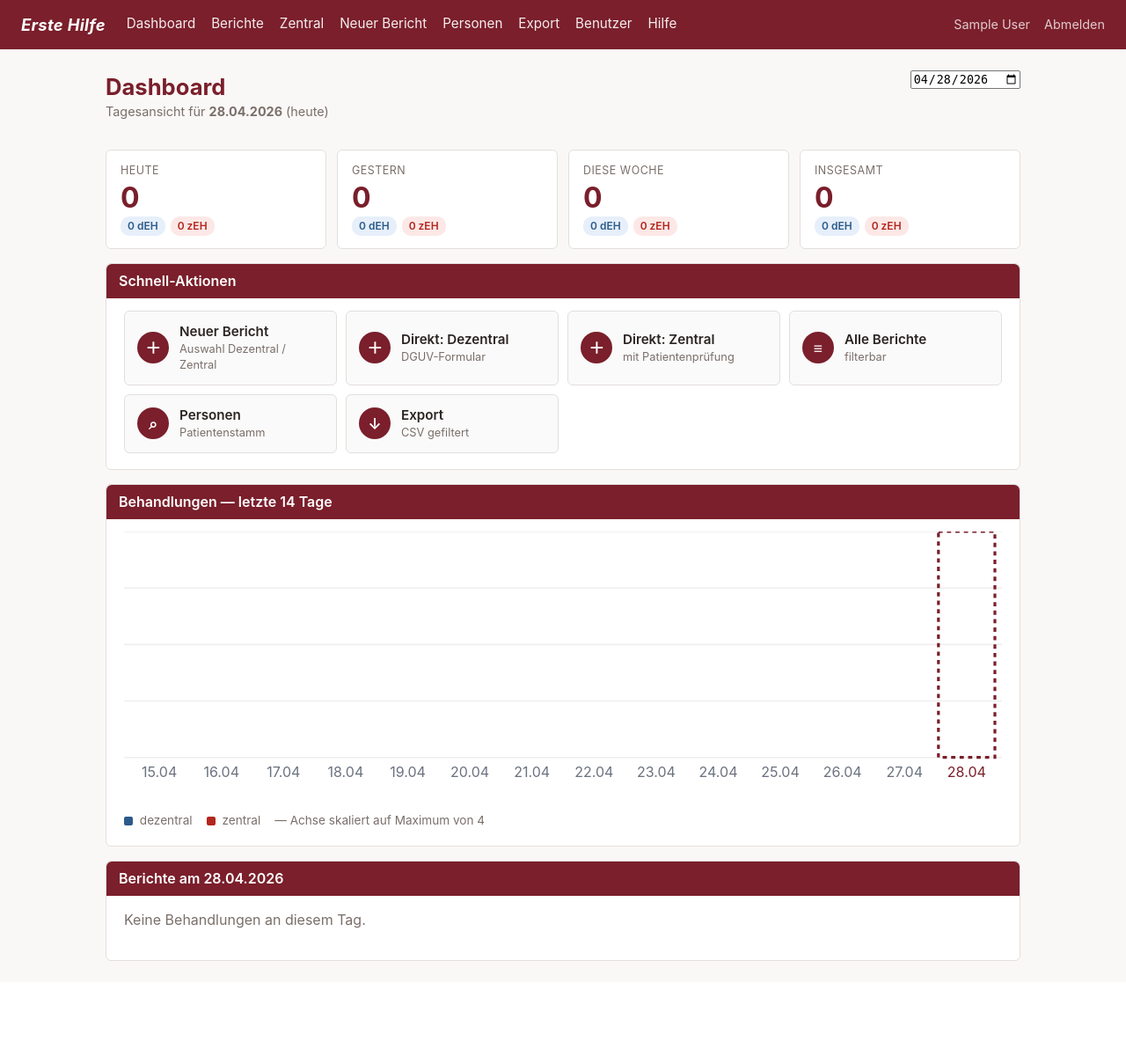
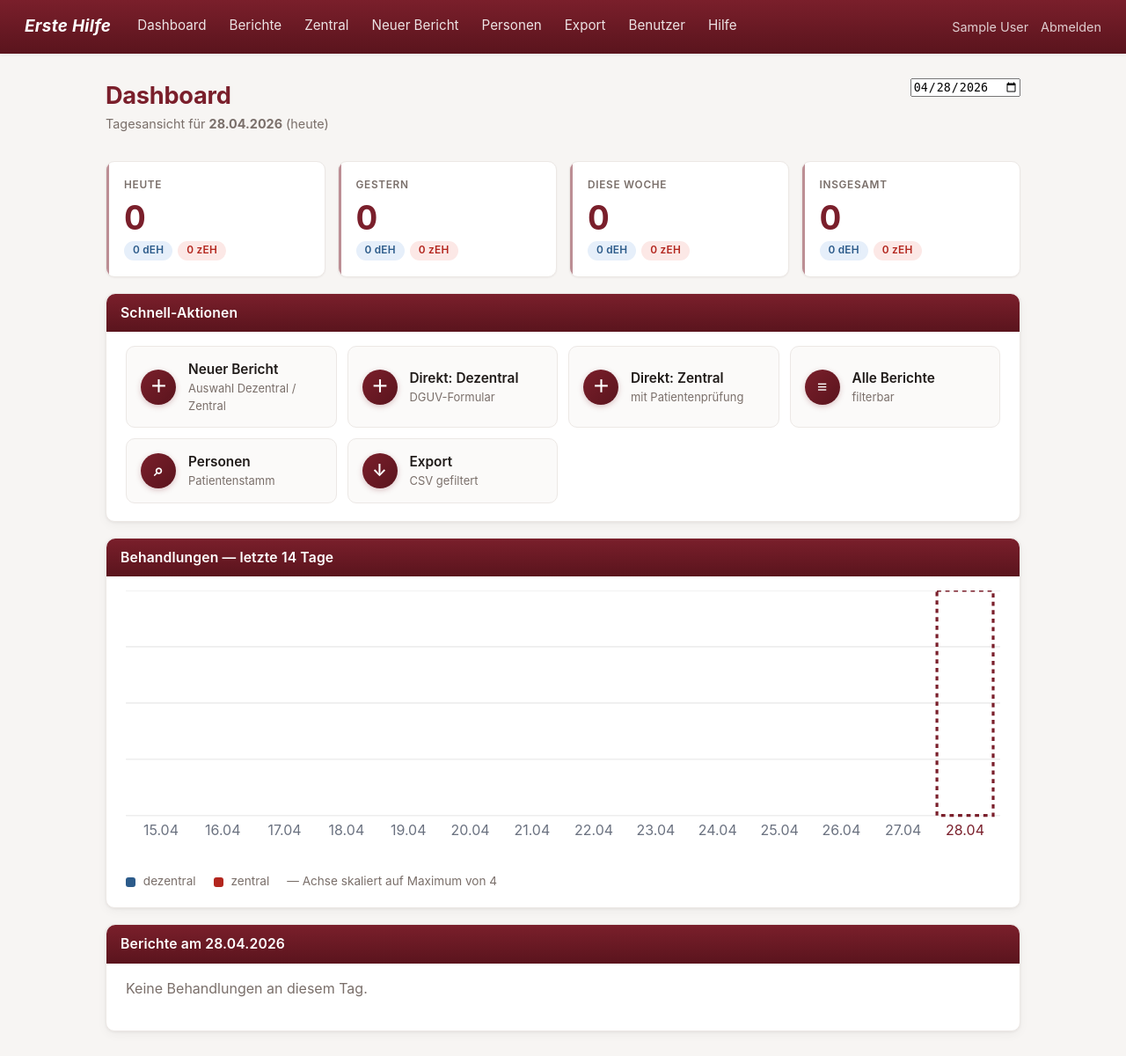
Before and after one commit to DauntlessGiantfromHugeSea/Dokumentation-dEH, a Flask app: page /dashboard in a window 1280 px wide. Shown: the whole page at 88% size. Before the commit the page ends 1092 px from the top, so only its background shows below. Run offline with Flask 3, Linux system fonts and the light colour scheme; the visitor is signed in with stand-in values (Sample User, id 1); data that the repository does not hold is empty.

Commit message:
UI-Polish: runder, weicher, klarere Hierarchie
Visuelles Update — kein strukturelles Refactoring, nur CSS:

  - CSS-Tokens: --radius (10px), --radius-sm (6px), --radius-lg (14px),
    --radius-pill (999px); --shadow-sm/--shadow/--shadow-lg
  - Cards: 6 → 10px radius, dezenter Schatten statt nackter Border
  - Buttons: 4 → 8px radius, sanftes Box-Shadow, Hover/Focus-States,
    Press-Animation (translateY)
  - Inputs: 4 → 8px radius, kräftigerer Border, Focus-Ring im
    Akzent-Ton
  - Tabellen: weichere Hover-Tönung, klareres Header-Styling
  - Badges: Pill-Form (full radius), kompaktes Padding
  - Topbar: leichter Verlauf von accent → accent-dark, smoothere
    Hover-Transitions
  - Quick-Links auf dem Dashboard: hellere Rest-Fläche, Hover hebt
    sanft an, Icons mit kleinem Schatten
  - Stat-Karten: größere Zahlen (2.4rem, tabular-nums), Akzent-
    Streifen links, Hover-Lift
  - Chooser-Karten: Pseudo-Element-Streifen statt Border-Tweak,
    stärkerer Hover-Lift und Schatten
  - Empty-State als gestrichelte Box statt nur Text
  - Toolbar mit Schatten und runden Ecken
  - Body-Linehöhe auf 1.5 + Antialiasing für bessere Lesbarkeit
EOF
)

```diff
--- a/static/style.css
+++ b/static/style.css
@@ -2,14 +2,23 @@
   --accent: #7a1f2b;
   --accent-dark: #5a141d;
   --accent-light: #f6e8ea;
-  --bg: #faf8f7;
+  --accent-soft: #fbf3f4;
+  --bg: #f7f5f3;
   --surface: #ffffff;
-  --border: #e3dfdc;
-  --text: #2a2422;
+  --border: #ece8e5;
+  --border-strong: #d9d3cf;
+  --text: #1f1a18;
   --muted: #7a6f6a;
   --success: #1f6b3a;
   --error: #b3261e;
   --info: #2c5b8a;
+  --shadow-sm: 0 1px 2px rgba(34, 22, 22, 0.05);
+  --shadow: 0 1px 3px rgba(34, 22, 22, 0.06), 0 4px 12px rgba(34, 22, 22, 0.04);
+  --shadow-lg: 0 4px 12px rgba(34, 22, 22, 0.08), 0 12px 28px rgba(34, 22, 22, 0.06);
+  --radius-sm: 6px;
+  --radius: 10px;
+  --radius-lg: 14px;
+  --radius-pill: 999px;
 }
 
 * { box-sizing: border-box; }
@@ -21,60 +30,77 @@ html, body {
                Helvetica, Arial, sans-serif;
   background: var(--bg);
   color: var(--text);
-  line-height: 1.45;
+  line-height: 1.5;
+  -webkit-font-smoothing: antialiased;
+  text-rendering: optimizeLegibility;
 }
 
-a { color: var(--accent); text-decoration: none; }
-a:hover { text-decoration: underline; }
+a { color: var(--accent); text-decoration: none; transition: color 0.12s; }
+a:hover { text-decoration: underline; color: var(--accent-dark); }
 
 header.topbar {
-  background: var(--accent);
+  background: linear-gradient(180deg, var(--accent) 0%, var(--accent-dark) 100%);
   color: #fff;
-  padding: 12px 24px;
+  padding: 12px 28px;
   display: flex;
   align-items: center;
-  gap: 24px;
-  box-shadow: 0 1px 3px rgba(0,0,0,0.08);
+  gap: 28px;
+  box-shadow: 0 1px 4px rgba(0, 0, 0, 0.08);
 }
 header.topbar .brand {
   font-weight: 700;
-  font-size: 1.15rem;
+  font-size: 1.18rem;
   letter-spacing: 0.3px;
   font-style: italic;
 }
-header.topbar nav { display: flex; gap: 18px; flex: 1; }
+header.topbar nav { display: flex; gap: 22px; flex: 1; }
 header.topbar nav a {
-  color: rgba(255,255,255,0.92);
+  color: rgba(255, 255, 255, 0.88);
   font-size: 0.95rem;
-  padding: 4px 0;
+  padding: 6px 2px;
   border-bottom: 2px solid transparent;
+  transition: color 0.15s, border-color 0.15s;
 }
 header.topbar nav a:hover {
   color: #fff;
   text-decoration: none;
-  border-bottom-color: rgba(255,255,255,0.5);
+  border-bottom-color: rgba(255, 255, 255, 0.55);
 }
 header.topbar .user {
   font-size: 0.9rem;
-  opacity: 0.9;
+  opacity: 0.92;
+  display: flex;
+  align-items: center;
+  gap: 14px;
 }
-header.topbar .user a { color: rgba(255,255,255,0.85); margin-left: 12px; }
+header.topbar .user a {
+  color: rgba(255, 255, 255, 0.85);
+  transition: color 0.15s;
+}
+header.topbar .user a:hover { color: #fff; text-decoration: none; }
 
-main { max-width: 1080px; margin: 24px auto; padding: 0 20px; }
+main { max-width: 1080px; margin: 28px auto; padding: 0 20px; }
 
-h1 { font-size: 1.6rem; margin: 0 0 6px; color: var(--accent); }
-h2 { font-size: 1.2rem; margin: 24px 0 12px; }
-h3 { font-size: 1rem; margin: 16px 0 8px; }
+h1 {
+  font-size: 1.7rem;
+  margin: 0 0 6px;
+  color: var(--accent);
+  letter-spacing: -0.01em;
+  font-weight: 700;
+}
+h2 { font-size: 1.2rem; margin: 24px 0 12px; font-weight: 600; }
+h3 { font-size: 1rem; margin: 16px 0 8px; font-weight: 600; }
 
 .subtitle { color: var(--muted); margin: 0 0 20px; font-size: 0.95rem; }
 
-.flash-list { margin: 0 0 16px; padding: 0; list-style: none; }
+.flash-list { margin: 0 0 18px; padding: 0; list-style: none; }
 .flash {
-  padding: 10px 14px;
-  border-radius: 4px;
+  padding: 11px 16px;
+  border-radius: var(--radius-sm);
   margin-bottom: 8px;
   font-size: 0.95rem;
   border-left: 4px solid;
+  box-shadow: var(--shadow-sm);
 }
 .flash.success { background: #e8f4ec; border-color: var(--success); }
 .flash.error   { background: #fce8e6; border-color: var(--error); }
@@ -83,19 +109,21 @@ h3 { font-size: 1rem; margin: 16px 0 8px; }
 .card {
   background: var(--surface);
   border: 1px solid var(--border);
-  border-radius: 6px;
-  padding: 18px 20px;
-  margin-bottom: 16px;
+  border-radius: var(--radius);
+  padding: 20px 22px;
+  margin-bottom: 18px;
+  box-shadow: var(--shadow);
 }
 
 .card-header {
-  background: var(--accent);
+  background: linear-gradient(180deg, var(--accent) 0%, var(--accent-dark) 100%);
   color: #fff;
-  padding: 8px 14px;
-  margin: -18px -20px 14px -20px;
-  border-radius: 6px 6px 0 0;
+  padding: 10px 16px;
+  margin: -20px -22px 16px -22px;
+  border-radius: var(--radius) var(--radius) 0 0;
   font-weight: 600;
-  font-size: 1rem;
+  font-size: 0.98rem;
+  letter-spacing: 0.01em;
 }
 
 table.data {
@@ -217,57 +285,47 @@ label.field .req { color: var(--accent); }
   margin-bottom: 12px;
 }
 .protocol-meta .kv {
-  background: #fafafa;
-  padding: 8px 10px;
-  border-radius: 4px;
+  background: #fbfaf9;
+  padding: 10px 12px;
+  border-radius: var(--radius-sm);
+  border: 1px solid var(--border);
 }
 .protocol-meta .kv .label {
-  font-size: 0.75rem;
+  font-size: 0.72rem;
   text-transform: uppercase;
   color: var(--muted);
-  letter-spacing: 0.4px;
+  letter-spacing: 0.5px;
+  font-weight: 600;
 }
 .protocol-meta .kv .value {
   font-size: 0.95rem;
   white-space: pre-wrap;
-  margin-top: 2px;
+  margin-top: 3px;
 }
 
 .login-wrap {
-  max-width: 380px;
+  max-width: 400px;
   margin: 80px auto;
 }
 .login-wrap h1 { text-align: center; margin-bottom: 18px; }
 
 .badge {
-  display: inline-block;
-  font-size: 0.75rem;
-  padding: 2px 8px;
-  border-radius: 10px;
+  display: inline-flex;
+  align-items: center;
+  font-size: 0.74rem;
+  padding: 3px 10px;
+  border-radius: var(--radius-pill);
   background: var(--accent-light);
   color: var(--accent-dark);
   font-weight: 600;
+  letter-spacing: 0.02em;
+  line-height: 1.3;
 }
-.badge.admin {
-  background: #fff3cd;
-  color: #7a5d00;
-}
-.badge.type-d {
-  background: #e6effa;
-  color: #2c5b8a;
-}
-.badge.type-z {
-  background: #fce8e6;
-  color: #b3261e;
-}
-.badge.totp-on {
-  background: #e8f4ec;
-  color: #1f6b3a;
-}
-.badge.totp-off {
-  background: #eee;
-  color: #6b7280;
-}
+.badge.admin { background: #fff3cd; color: #7a5d00; }
+.badge.type-d { background: #e6effa; color: #2c5b8a; }
+.badge.type-z { background: #fce8e6; color: #b3261e; }
+.badge.totp-on { background: #e8f4ec; color: #1f6b3a; }
+.badge.totp-off { background: #eee; color: #6b7280; }
 
 table.data.measurements th, table.data.measurements td {
   padding: 6px 8px;
@@ -292,66 +350,86 @@ table.data.measurements th:first-child { text-align: left; }
 .dash-stats {
   display: grid;
   grid-template-columns: repeat(auto-fit, minmax(180px, 1fr));
-  gap: 12px;
-  margin-bottom: 16px;
+  gap: 14px;
+  margin-bottom: 18px;
 }
 .dash-stat {
   background: var(--surface);
   border: 1px solid var(--border);
-  border-radius: 6px;
-  padding: 14px 16px;
+  border-radius: var(--radius);
+  padding: 18px 20px;
+  box-shadow: var(--shadow-sm);
+  transition: box-shadow 0.18s, transform 0.18s;
+  position: relative;
+  overflow: hidden;
 }
+.dash-stat::before {
+  content: "";
+  position: absolute;
+  left: 0; top: 0; bottom: 0;
+  width: 3px;
+  background: var(--accent);
+  opacity: 0.5;
+}
+.dash-stat:hover { box-shadow: var(--shadow); transform: translateY(-1px); }
 .dash-stat-label {
-  font-size: 0.78rem;
+  font-size: 0.74rem;
   text-transform: uppercase;
-  letter-spacing: 0.5px;
+  letter-spacing: 0.7px;
   color: var(--muted);
+  font-weight: 600;
 }
 .dash-stat-value {
-  font-size: 2rem;
+  font-size: 2.4rem;
   font-weight: 700;
   color: var(--accent);
-  line-height: 1.1;
-  margin: 4px 0;
+  line-height: 1;
+  margin: 8px 0;
+  letter-spacing: -0.02em;
+  font-variant-numeric: tabular-nums;
 }
 .dash-stat-split { display: flex; gap: 6px; flex-wrap: wrap; }
 
 .quick-links {
   display: grid;
-  grid-template-columns: repeat(auto-fit, minmax(200px, 1fr));
-  gap: 10px;
+  grid-template-columns: repeat(auto-fit, minmax(220px, 1fr));
+  gap: 12px;
 }
 .quick-link {
   display: flex;
   align-items: center;
-  gap: 12px;
-  padding: 12px 14px;
-  background: #fafafa;
+  gap: 14px;
+  padding: 14px 16px;
+  background: #fbfaf9;
   border: 1px solid var(--border);
-  border-radius: 6px;
+  border-radius: var(--radius);
   text-decoration: none;
   color: var(--text);
-  transition: border-color 0.15s, background 0.15s;
+  transition: border-color 0.18s, background 0.18s, transform 0.06s, box-shadow 0.18s;
 }
 .quick-link:hover {
   border-color: var(--accent);
-  background: var(--accent-light);
+  background: #fff;
   text-decoration: none;
+  box-shadow: var(--shadow);
+  transform: translateY(-1px);
 }
+.quick-link:active { transform: translateY(0); }
 .quick-icon {
-  flex: 0 0 36px;
-  height: 36px;
+  flex: 0 0 40px;
+  height: 40px;
   display: flex;
   align-items: center;
   justify-content: center;
-  background: var(--accent);
+  background: linear-gradient(135deg, var(--accent), var(--accent-dark));
   color: #fff;
   border-radius: 50%;
-  font-size: 1.1rem;
+  font-size: 1.2rem;
   font-weight: 600;
+  box-shadow: 0 2px 6px rgba(122, 31, 43, 0.25);
 }
-.quick-title { font-weight: 600; font-size: 0.95rem; }
-.quick-sub { font-size: 0.8rem; color: var(--muted); }
+.quick-title { font-weight: 600; font-size: 0.96rem; }
+.quick-sub { font-size: 0.81rem; color: var(--muted); margin-top: 1px; }
 
 .chart-wrap {
   width: 100%;
@@ -360,18 +438,19 @@ table.data.measurements th:first-child { text-align: left; }
 .chart-svg { width: 100%; height: auto; min-width: 600px; }
 .chart-legend {
   display: flex;
-  gap: 16px;
-  margin-top: 8px;
+  gap: 20px;
+  margin-top: 10px;
   font-size: 0.85rem;
   color: var(--muted);
   flex-wrap: wrap;
+  align-items: center;
 }
 .legend-dot {
   display: inline-block;
-  width: 10px; height: 10px;
-  border-radius: 2px;
+  width: 11px; height: 11px;
+  border-radius: 3px;
   vertical-align: middle;
-  margin-right: 4px;
+  margin-right: 5px;
 }
 
 /* Modal (Vorbehandlungs-Popup im SPA) */
```
Also changed, not shown: other parts of static/style.css (+111 -48 lines).
